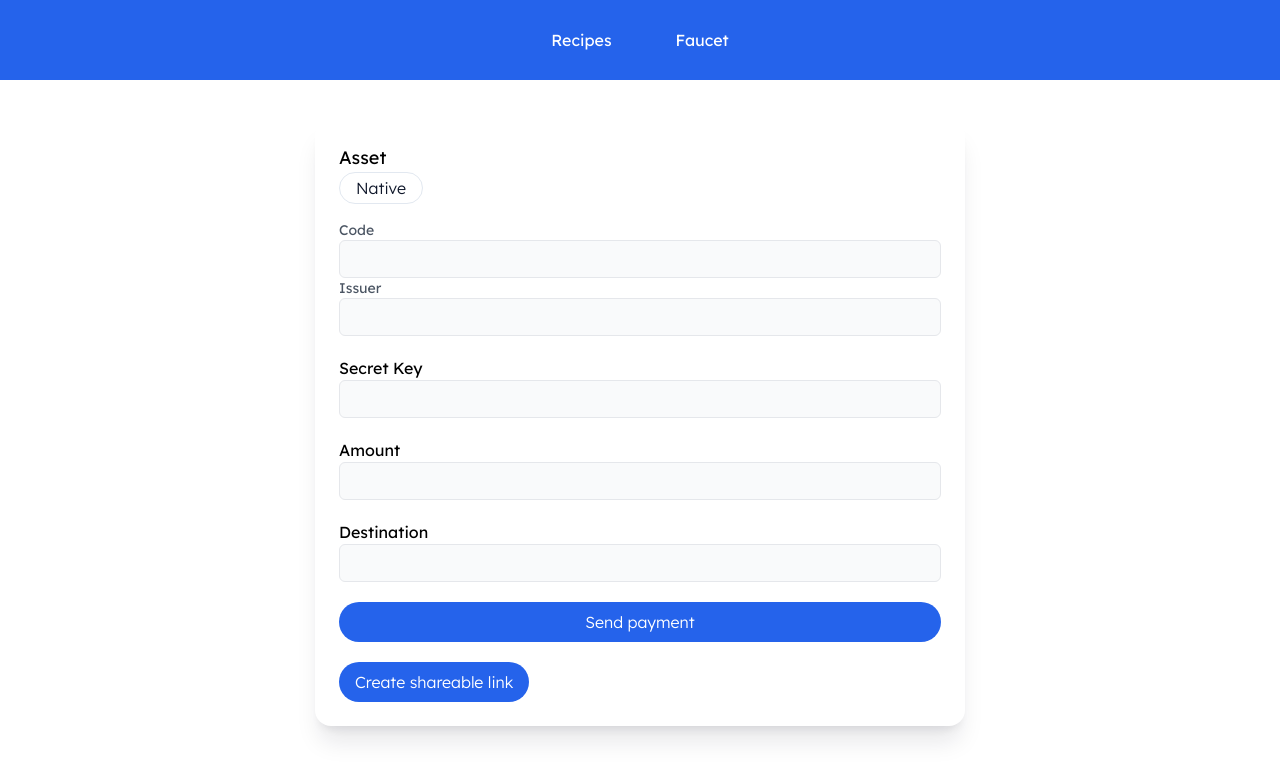
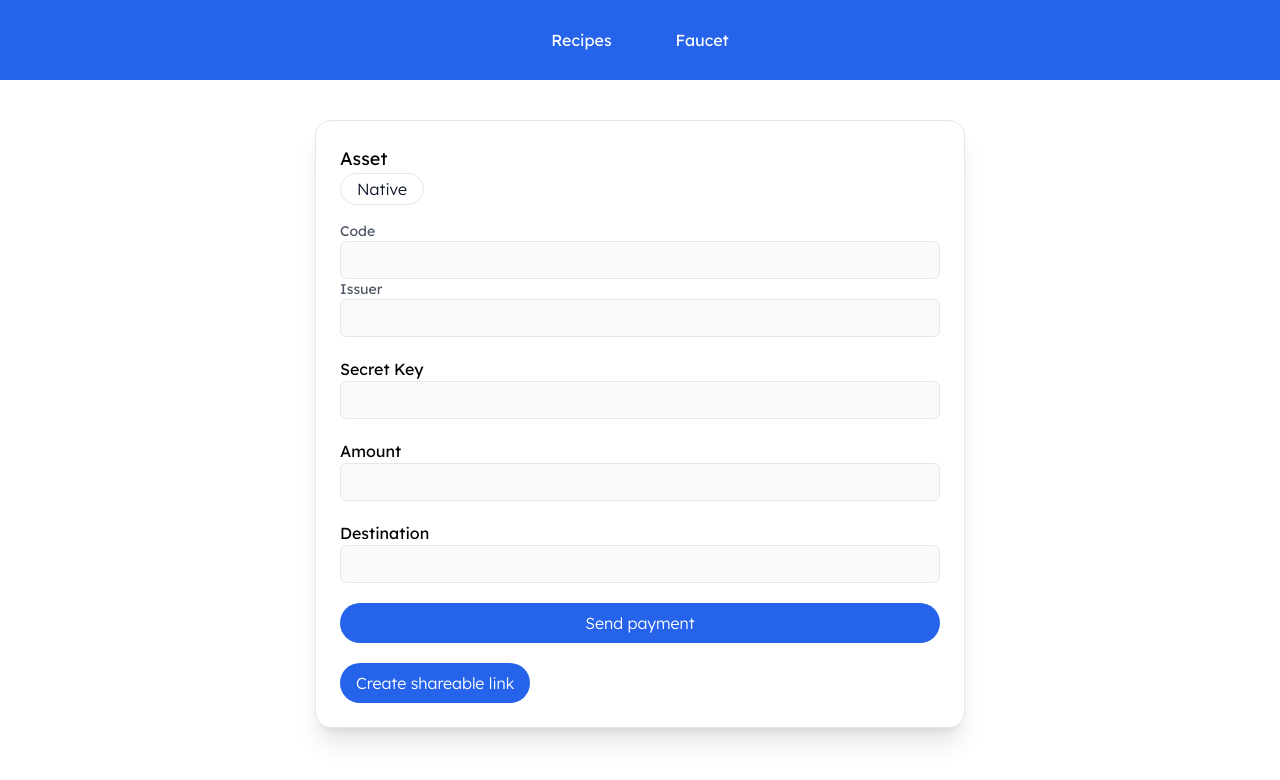
Before and after one commit to orlandocsosa/stellar-chef, a SvelteKit app: page /faucet in a window 1280 px wide. Shown: the top 780 px of the page. Built offline with nearby package versions, Linux system fonts and the light colour scheme; no server answers; what stellar-sdk would draw is missing.

Commit message:
Add border for the salient Card component

```diff
--- a/src/components/salient/Card.svelte
+++ b/src/components/salient/Card.svelte
@@ -2,6 +2,6 @@
   export let className = '';
 </script>
 
-<div class="{className && `${className} `}rounded-2xl bg-white p-6 shadow-xl shadow-slate-900/10">
+<div class="{className && `${className} `}rounded-2xl bg-white p-6 shadow-xl border shadow-slate-900/10">
   <slot />
 </div>
```
